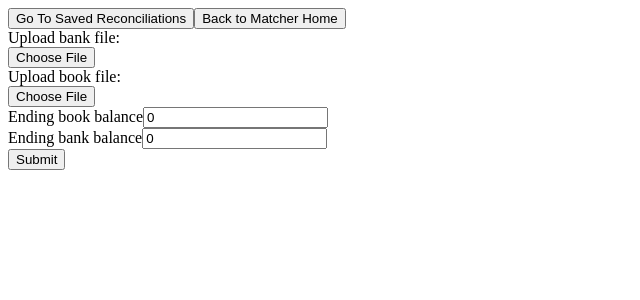
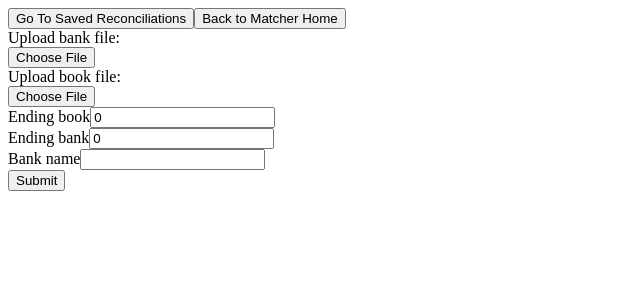
Before and after one commit to chelseaSchmidt/matcher, a React app: page / in a window 1280 px wide. Both pictures are taken after a click on the button "Start a New Reconciliation". Shown: the top 300 px of the page, without its empty margins (0-640 px from the left). Built offline with nearby package versions, Linux system fonts and the light colour scheme; the HTML template or start-up script is replaced by a standard one.

Commit message:
Add bank name to reconciliation for user reference

```diff
--- a/client/src/components/TextInput.jsx
+++ b/client/src/components/TextInput.jsx
@@ -1,10 +1,14 @@
 import React from 'react';
-import { string, number, func } from 'prop-types';
+import { string, number, func, oneOfType } from 'prop-types';
 
 const TextInput = ({ field, id, value, handleTextInputs }) => {
+  let label = `${field} balance`;
+  if (id = 'bankName') {
+    label = field;
+  }
   return (
     <div key={id}>
-      <label htmlFor={id}>{`${field} balance`}</label>
+      <label htmlFor={id}>{label}</label>
       <input
         type="text"
         id={id}
@@ -21,6 +25,6 @@ export default TextInput;
 TextInput.propTypes = {
   field: string.isRequired,
   id: string.isRequired,
-  value: number.isRequired,
+  value: oneOfType([ string, number ]).isRequired,
   handleTextInputs: func.isRequired,
 };
--- a/client/src/components/Uploader.jsx
+++ b/client/src/components/Uploader.jsx
@@ -14,6 +14,7 @@ export default class Uploader extends React.Component {
       bookFile: { name: '' },
       endBook: 0,
       endBank: 0,
+      bankName: '',
       ready: false,
       error: false,
     };
@@ -26,7 +27,7 @@ export default class Uploader extends React.Component {
 
   handleFileSubmit(e) {
     e.preventDefault();
-    const { bankFile, bookFile, endBook, endBank } = this.state;
+    const { bankFile, bookFile, endBook, endBank, bankName } = this.state;
     if (!bankFile || !bookFile) {
       alert('Please submit both a bank and book file');
     } else {
@@ -35,6 +36,7 @@ export default class Uploader extends React.Component {
       formData.append('sourceFiles', bookFile);
       formData.append('endBook', endBook);
       formData.append('endBank', endBank);
+      formData.append('bankName', bankName);
 
       axios({
         method: 'post',
@@ -83,8 +85,8 @@ export default class Uploader extends React.Component {
 
   render() {
     const { bankFile, bookFile, ready, error } = this.state;
-    const inputFields = ['Ending book', 'Ending bank'];
-    const inputIds = ['endBook', 'endBank'];
+    const inputFields = ['Ending book', 'Ending bank', 'Bank name'];
+    const inputIds = ['endBook', 'endBank', 'bankName'];
     return (
       <div>
         <Switcher view="list" viewNum={3} handleViewSwitch={this.handleViewSwitch} />
--- a/database/model.js
+++ b/database/model.js
@@ -55,6 +55,10 @@ const bankTransactionsSchema = new mongoose.Schema({
 });
 
 const reconciliationSchema = new mongoose.Schema({
+  name: {
+    type: String,
+    required: true,
+  },
   endBank: {
     type: Number,
     required: true,
```
Also changed, not shown: 1 other file (tests, documents, lock files or other folders).
